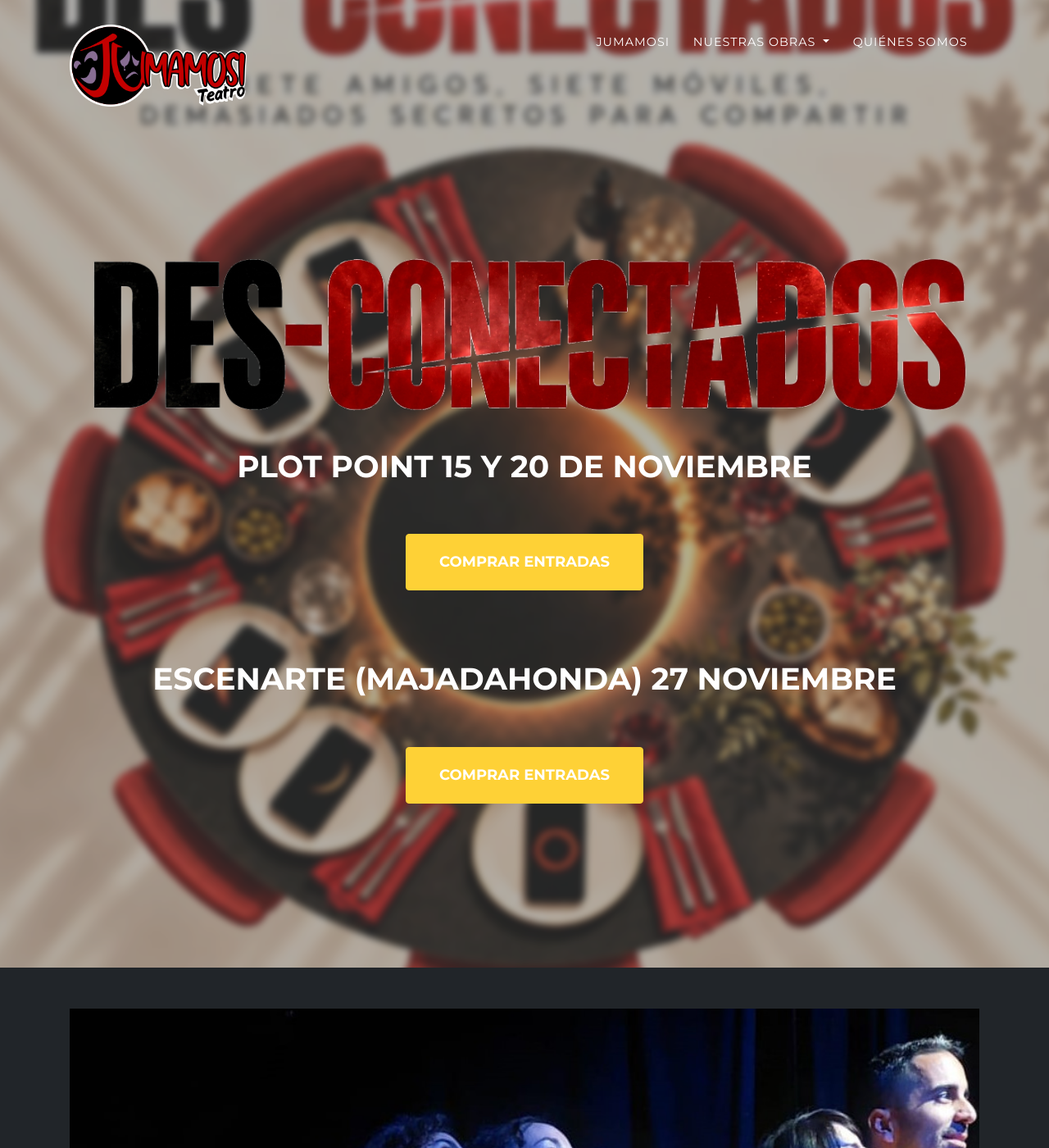
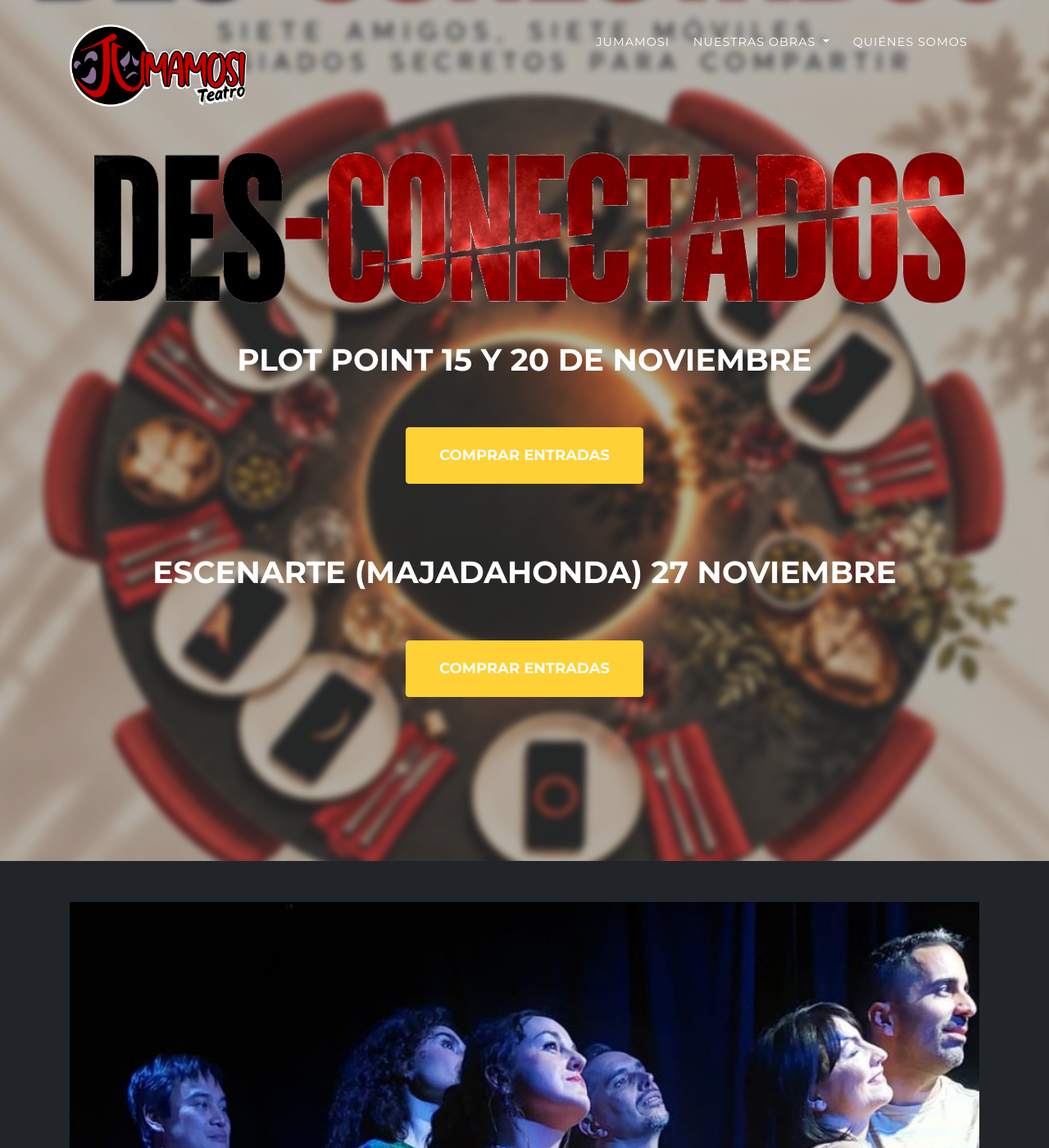
Before and after one commit to jumamositeatro/jumamositeatro.github.io, a Jekyll site: the page built from index.md, in a window 1280 px wide and 1400 px high. Shown: the whole window at 82% size. Built offline with Jekyll 4.4.1, drawn with Linux system fonts in a browser that asks for light colours; some web fonts are replaced.

Commit message:
Desconectados: adjust title top margin

```diff
--- a/assets/css/agency.scss
+++ b/assets/css/agency.scss
@@ -105,6 +105,9 @@
     p {
       // z-index: 2;
     }
+    .intro-text {
+      padding-top: 170px;
+    }
     .posthead {
       //backdrop-filter: blur(5px) brightness(40%);
       backdrop-filter: brightness(70%);
```
